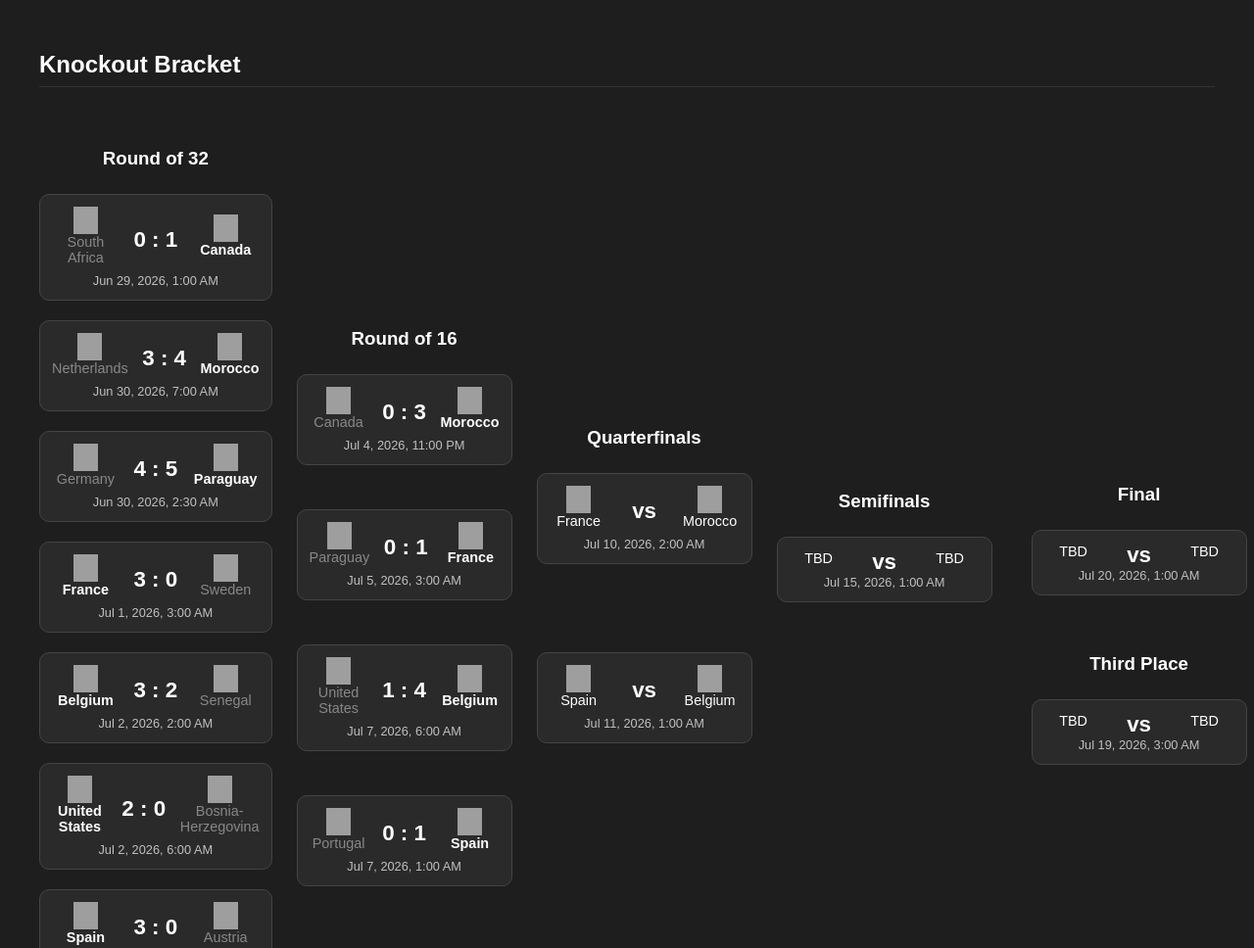
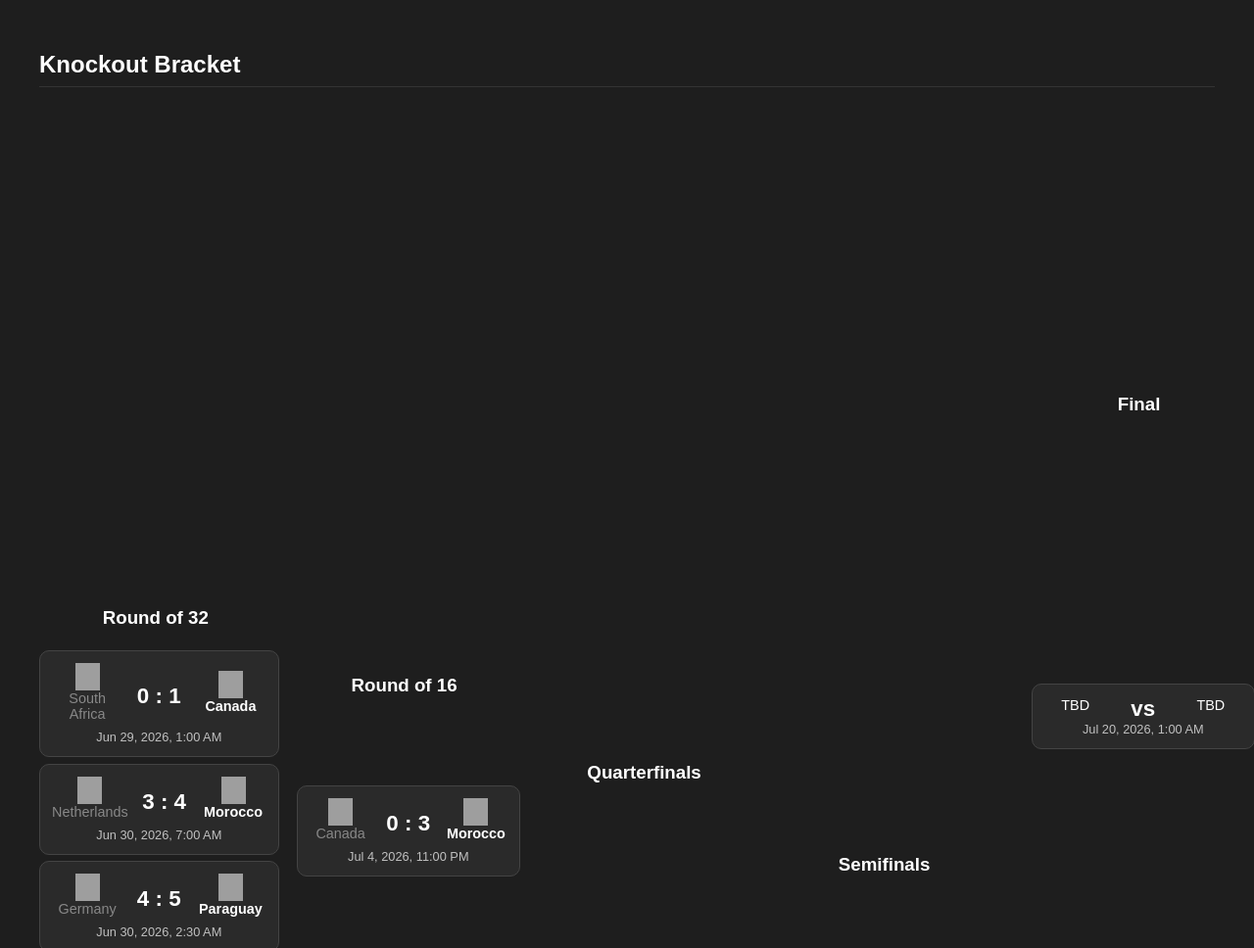
Before and after one commit to asik639-debug/worldcup2026, a plain HTML site: page index.html in a window 1280 px wide. Shown: the part 611-1579 px from the top of the page at 98% size. Drawn offline with Linux system fonts and the light colour scheme; grey boxes are pictures that could not be loaded.

Commit message:
width fixing

```diff
--- a/style.css
+++ b/style.css
@@ -165,9 +165,9 @@ h2 {
     display: flex;
     flex-direction: column;
 
-    gap: 10px;
+    justify-content: space-evenly;
 
-    justify-content: center;
+    height: 900px;
 }
 
 .bracket-stage h3 {
@@ -177,12 +177,11 @@ h2 {
 
 .bracket-match {
     background: #2a2a2a;
+    border: 1px solid #444;
+    border-radius: 10px;
+    padding: 12px;
 
-    border: 1px solid #444;
-
-    border-radius: 10px;
-
-    padding: 12px;
+    width: 92%;
 
     text-align: center;
     font-size: 0.85rem;
@@ -226,22 +225,6 @@ summary {
     display: flex;
     flex-direction: column;
     align-items: center;
-}
-
-.last_32 .bracket-match {
-    margin-bottom: 10px;
-}
-
-.last_16 .bracket-match {
-    margin-bottom: 35px;
-}
-
-.quarter_finals .bracket-match {
-    margin-bottom: 80px;
-}
-
-.semi_finals .bracket-match {
-    margin-bottom: 160px;
 }
 
 .bracket-stage:not(:last-child) {
```
